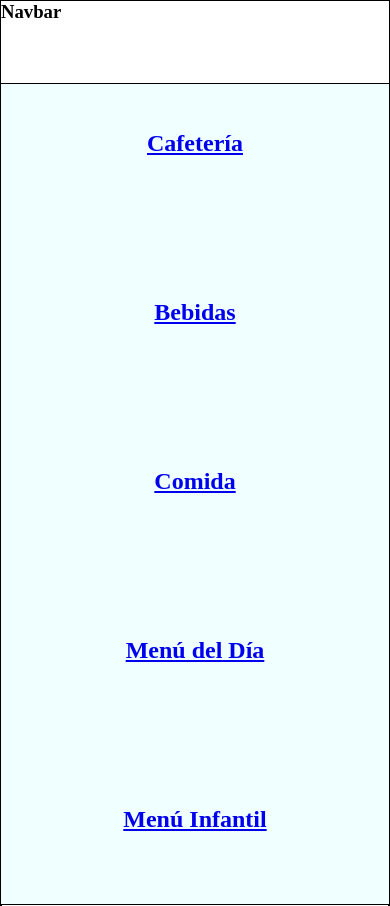
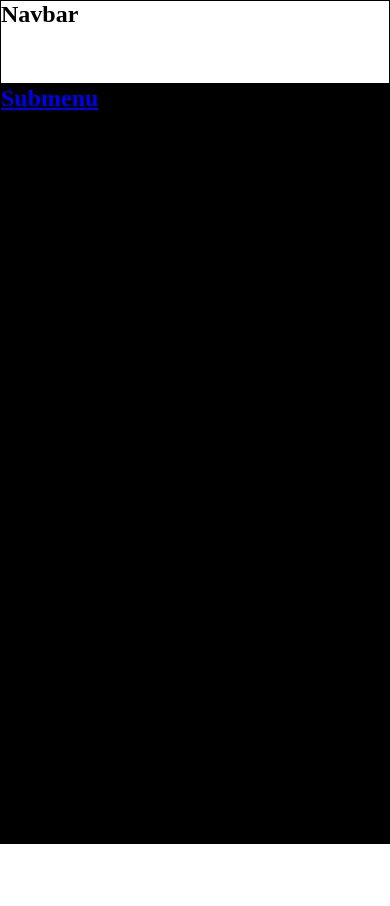
Before and after one commit to Juannmanuel/men-, a React (Vite) app: page /submenu in a window 390 px wide. Shown: the top 906 px of the page. After the commit the page ends 844 px from the top, so only its background shows below. Built offline with nearby package versions, Linux system fonts and the light colour scheme.

Commit message:
Maquetado incial

```diff
--- a/src/App.css
+++ b/src/App.css
@@ -1,6 +1,12 @@
 .app_main{
   width: 100%;
   height: 150vh;
+  display: flex;
+  background-color: aliceblue;
+}
+.app_main_menu{
+  width: 100%;
+  height: 100vh;
   display: flex;
   background-color: aliceblue;
 }
--- a/src/App.jsx
+++ b/src/App.jsx
@@ -17,8 +17,8 @@ function App() {
   console.log(pathname);
 
   return (
-    <div className="app_main">
-      <Navbar/>
+    <div className={pathname === "/menu" || pathname === "/submenu" ? "app_main_menu" : "app_main"}>
+      <Navbar pathname={pathname}/>
       <Routes>
         <Route path="/submenu" element={<SubMenu />} />
         <Route path="/" element={<Home />} />
--- a/src/components/Navbar/Navbar.jsx
+++ b/src/components/Navbar/Navbar.jsx
@@ -1,8 +1,9 @@
 import style from "./Navbar.module.css"
 
-function Navbar(){
+function Navbar({pathname}){
+
     return(
-        <nav className={style.navbar_main}>
+        <nav className={pathname === "/menu" ? style.navbar_main_menu : style.navbar_main}>
             <h1>Navbar</h1>
         </nav>
     )
--- a/src/components/Navbar/Navbar.module.css
+++ b/src/components/Navbar/Navbar.module.css
@@ -7,7 +7,16 @@
     top: 0;
     left: 0;
     background-color: white;
-
+}
+.navbar_main_menu{
+    display: flex;
+    width: 100%;
+    height: 10vh;
+    border: 1px solid black;
+    position: fixed;
+    top: 0;
+    left: 0;
+    background-color: rgba(255, 255, 255, 0.291);
 }
 
 /*============== Scren 1440 =============*/
--- a/src/components/SubMenu/SubMenu.jsx
+++ b/src/components/SubMenu/SubMenu.jsx
@@ -13,17 +13,7 @@ function SubMenu() {
   ];
   return (
     <section className={style.submenu_main}>
-      <Navbar />
-      <div className={style.container_submenu}>
-        {titles.map((item) => (
-          <div className={style.title_submenu}>
-            <Link to="/menu">
-              <h2>{item}</h2>
-            </Link>
-          </div>
-        ))}
-      </div>
-      <Footer />
+      <h2><Link to={"/menu"}>Submenu</Link></h2>
     </section>
   );
 }
--- a/src/components/SubMenu/SubMenu.module.css
+++ b/src/components/SubMenu/SubMenu.module.css
@@ -1,22 +1,15 @@
 .submenu_main{
     width: 100%;
-    height: 100%;
+    height: 100vh;
     display: flex;
+    padding-top: 10vh;
     flex-flow: column nowrap;
-    border: 1px solid black;
-    padding-top: 15%;
+    border: 1px solid rgb(0, 0, 0);
+    background-color: black;
 }
-.container_submenu{
-    width: 100%;
-    height: 100%;
-    min-height: 100vh;
-    background-color: azure;
-    overflow-y: auto;
-    display: flex;
-    flex-flow: column nowrap;
-    justify-content: space-around;
-    align-items: center;
-    text-align: center;
+.submenu_main h2 {
+    margin: 0;
+    padding: 0;
 }
 
 
@@ -33,11 +26,6 @@
 }
 /*============== Scren 425=============*/
 @media (max-width: 428px) {
-    .submenu_main {
-        display: grid;
-        grid-template-rows: 100vh auto;
-        width: 100%;
-    }
 }
 /*============== Scren 375=============*/
 @media (max-width: 375px) {
--- a/src/components/Titles/Titles.jsx
+++ b/src/components/Titles/Titles.jsx
@@ -1,9 +1,10 @@
+import { Link } from "react-router-dom"
 import style from "./Titles.module.css"
 
 function Titles({name}){
     return (
         <div className={style.main_title}>
-            <h2>Titles</h2>
+            <Link to={"/submenu"}><h2>Titles</h2></Link>
         </div>
     )
 }
```
